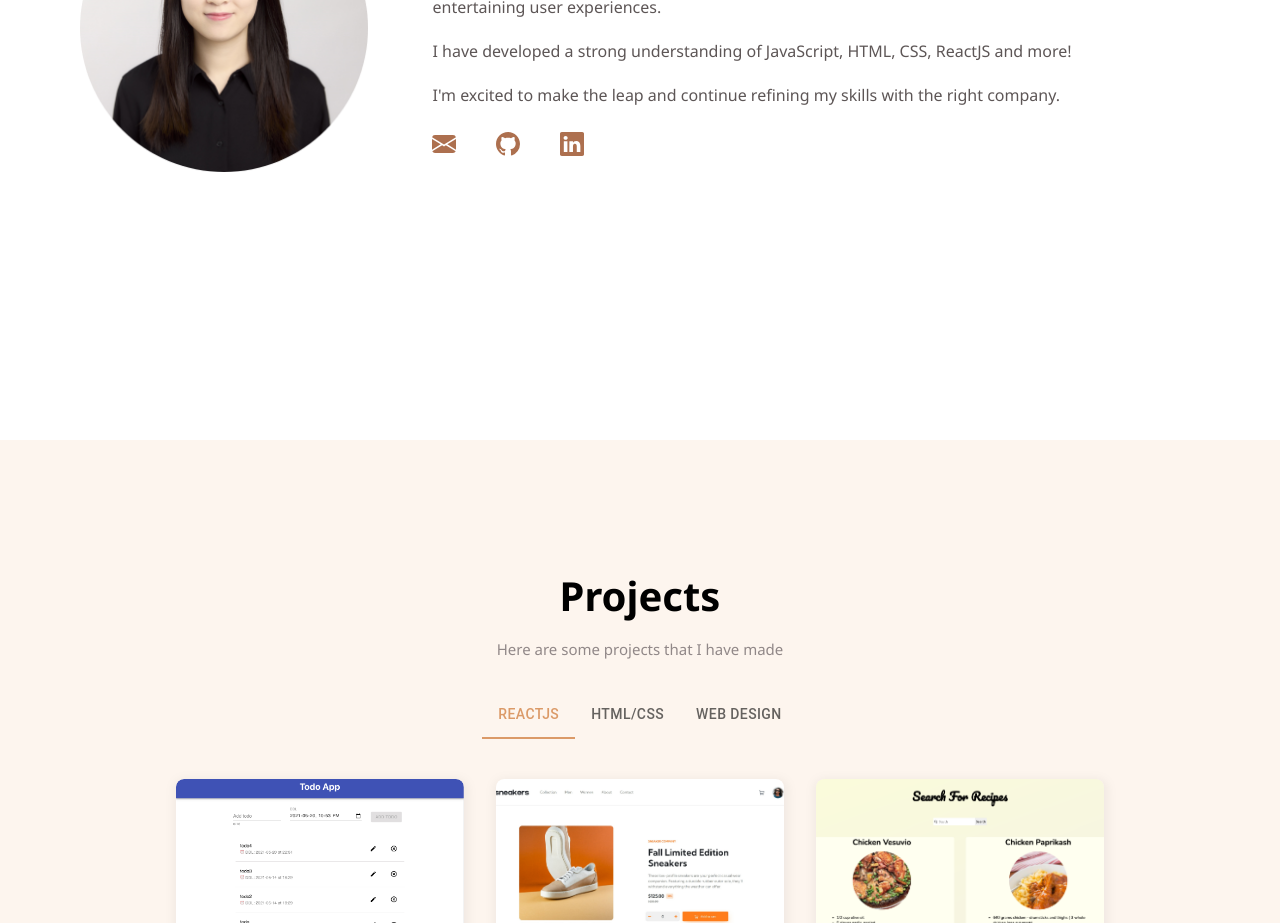
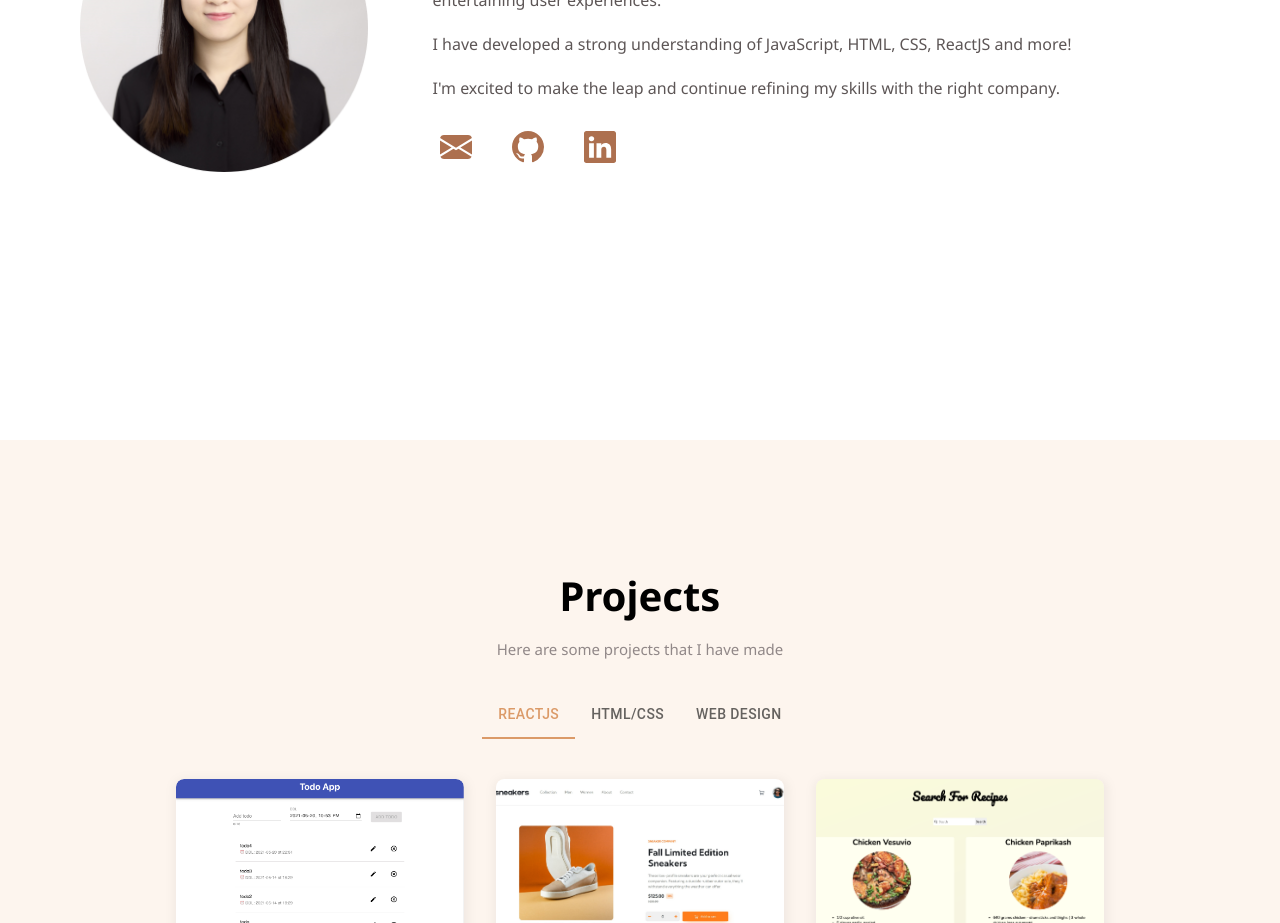
Before and after one commit to YourNeptune/personal-website, a React (Create React App) app: page / in a window 1280 px wide. Shown: the part 1160-2083 px from the top of the page. Built offline with nearby package versions, Linux system fonts and the light colour scheme.

Commit message:
update links

```diff
--- a/package.json
+++ b/package.json
@@ -12,7 +12,6 @@
     "bootstrap": "^5.1.3",
     "gsap": "^3.9.1",
     "react": "^17.0.2",
-    "react-bootstrap": "^2.1.0",
     "react-dom": "^17.0.2",
     "react-gsap": "^3.2.1",
     "react-icons": "^4.3.1",
--- a/src/css/main.css
+++ b/src/css/main.css
@@ -222,16 +222,17 @@
 }
 
 .AboutMe__link {
-  margin-right: 2.5rem;
-  font-size: 1.5rem;
-  color: #ad704f;
+  margin-right: 1.5rem !important;
   cursor: pointer;
-  -webkit-transition: 0.4s;
-  transition: 0.4s;
+  -webkit-transition: 0.4s !important;
+  transition: 0.4s !important;
+  font-size: 2rem !important;
+  color: #ad704f !important;
+  margin-bottom: 0 !important;
 }
 
 .AboutMe__link:hover {
-  color: #db9a68;
+  color: #db9a68 !important;
   -webkit-transform: scale(1.2);
           transform: scale(1.2);
 }
--- a/src/pages/AboutMe.js
+++ b/src/pages/AboutMe.js
@@ -1,8 +1,19 @@
-import React from "react";
+import React, { useState } from "react";
 import me from "../img/me.png";
 import { BsGithub, BsEnvelopeFill, BsLinkedin } from "react-icons/bs";
+import { IconButton, Tooltip } from "@mui/material";
 
 const AboutMe = () => {
+  const [copyEmailMessage, setCopyEmailMessage] = useState("Copy");
+
+  const copyEmailAddress = () => {
+    navigator.clipboard.writeText("lixuanluo@hotmail.com");
+    setCopyEmailMessage("Copied!");
+    setTimeout(() => {
+      setCopyEmailMessage("Copy");
+    }, 2000);
+  };
+
   return (
     <div className="AboutMe mycontainer flex flex-center">
       <section className=" AboutMe__img">
@@ -25,15 +36,30 @@ const AboutMe = () => {
           right company.
         </p>
         <section className="AboutMe__contactInfo flex">
-          <div className="AboutMe__link">
-            <BsEnvelopeFill />
-          </div>
-          <div className="AboutMe__link">
-            <BsGithub />
-          </div>
-          <div className="AboutMe__link">
-            <BsLinkedin />
-          </div>
+          <Tooltip className="AboutMe__link" title={copyEmailMessage}>
+            <IconButton>
+              <BsEnvelopeFill onClick={copyEmailAddress} />
+            </IconButton>
+          </Tooltip>
+
+          <Tooltip className="AboutMe__link" title="Github">
+            <IconButton
+              href="https://github.com/YourNeptune"
+              target="_blank"
+              rel="noopener noreferrer"
+            >
+              <BsGithub />
+            </IconButton>
+          </Tooltip>
+          <Tooltip className="AboutMe__link" title="LinkedIn">
+            <IconButton
+              href="https://www.linkedin.com/in/lixuan-l-5b68a31aa/"
+              target="_blank"
+              rel="noopener noreferrer"
+            >
+              <BsLinkedin />
+            </IconButton>
+          </Tooltip>
         </section>
       </section>
     </div>
--- a/src/scss/_aboutMe.scss
+++ b/src/scss/_aboutMe.scss
@@ -1,7 +1,7 @@
 .AboutMe {
   display: flex;
   flex-direction: column;
-//   margin-bottom: $mb-1-5;
+  //   margin-bottom: $mb-1-5;
 
   &__img {
     display: flex;
@@ -34,15 +34,16 @@
   }
 
   &__link {
-    margin-right: $mb-2-5;
-    font-size: $h1-font-size;
-    color: $first-color;
+    margin-right: $mb-1-5 !important;
     cursor: pointer;
-    transition: 0.4s;
+    transition: 0.4s !important;
+    font-size: 2rem !important;
+    color: $first-color !important;
+    margin-bottom: 0 !important;
   }
 
   &__link:hover {
-    color: $third-color;
+    color: $third-color !important;
     transform: scale(1.2);
   }
 }
@@ -50,7 +51,6 @@
 @media screen and (min-width: 600px) {
   .AboutMe {
     flex-direction: row;
-
 
     &__img {
       align-items: flex-start;
```
Also changed, not shown: src/css/main.min.css.
